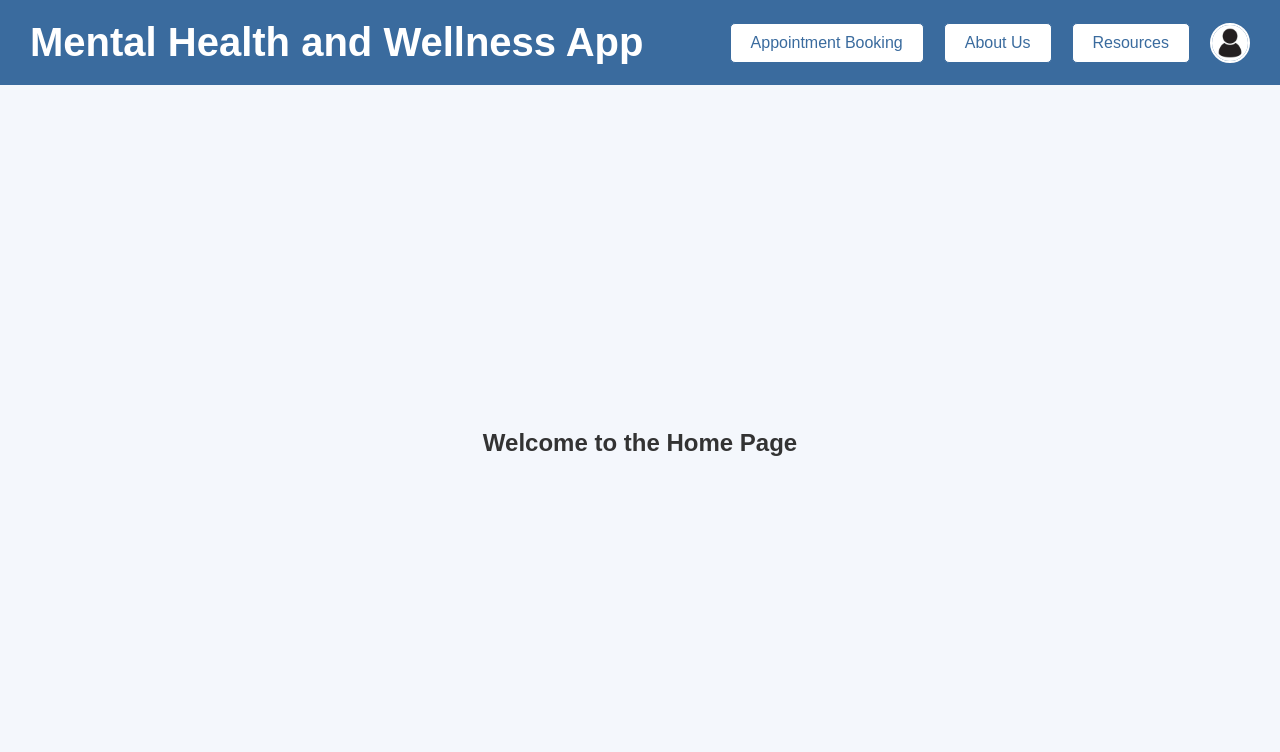
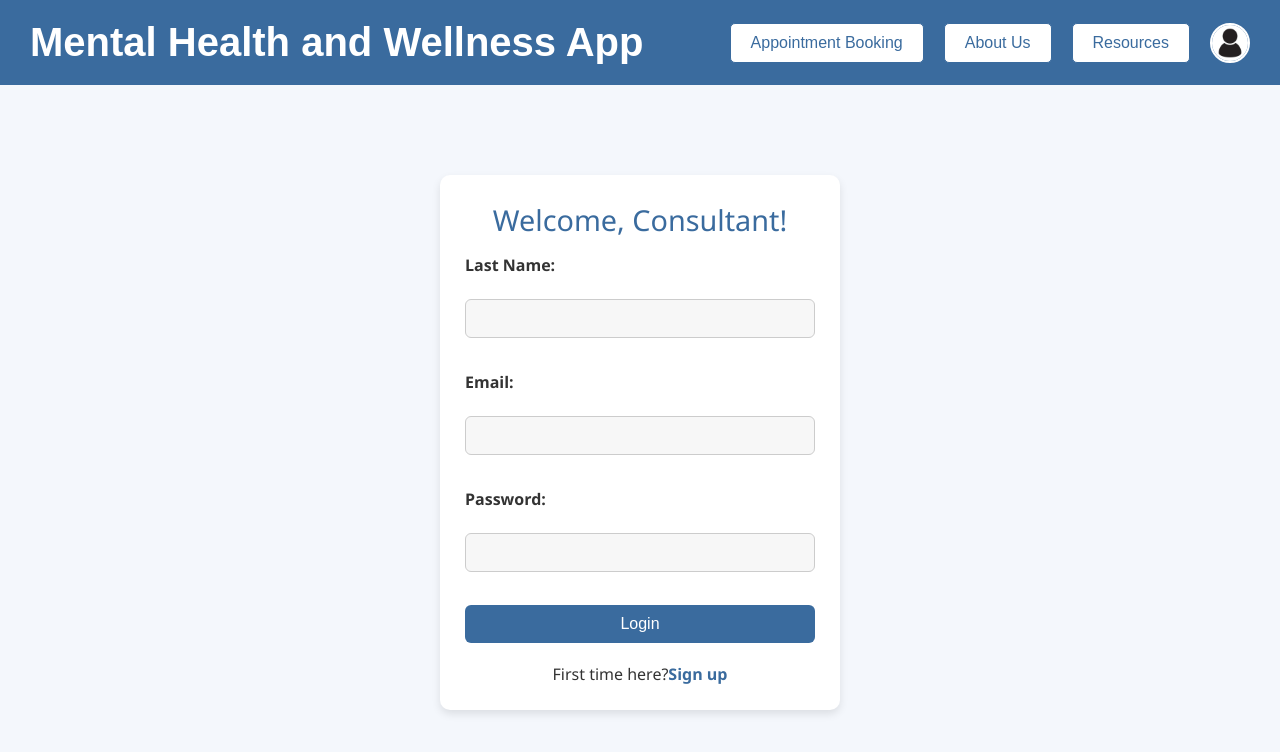
Before and after one commit to aduobed/Mental-Health-Support-And-Counselling-App, a React (Create React App) app in the folder frontend/: page / in a window 1280 px wide. Shown: the top 752 px of the page. Built offline with nearby package versions, Linux system fonts and the light colour scheme.

Commit message:
fix react connection to backend

```diff
--- a/frontend/src/App.js
+++ b/frontend/src/App.js
@@ -1,5 +1,12 @@
 import { useState } from 'react';
-import { BrowserRouter as Router, Routes, Route, useNavigate } from 'react-router-dom';
+import { useLocation } from 'react-router-dom';
+
+import {
+    BrowserRouter as Router,
+    Routes,
+    Route,
+    useNavigate,
+} from 'react-router-dom';
 import Home from './components/Home';
 import About from './components/About';
 import Resources from './components/Resources';
@@ -12,15 +19,18 @@ import profileImage from './profile.jpg';
 function App() {
     const [isProfileMenuOpen, setIsProfileMenuOpen] = useState(false);
     const [roleSelection, setRoleSelection] = useState(null);
-  const navigate = useNavigate();  // Use useNavigate for programmatic navigation
+    const navigate = useNavigate(); // Use useNavigate for programmatic navigation
+    const location = useLocation();
+    const userData = location.state?.userData; // Access the passed data
 
-  const handleRoleSelect = (role) => {
+
+    const handleRoleSelect = role => {
         setRoleSelection(role);
-    navigate('/login');  // Use navigate to go to login page after selecting role
+        navigate('/login'); // Use navigate to go to login page after selecting role
         setIsProfileMenuOpen(false);
     };
 
-  const handleProfileClick = (e) => {
+    const handleProfileClick = e => {
         e.stopPropagation();
         setIsProfileMenuOpen(!isProfileMenuOpen);
         setRoleSelection(null);
@@ -29,25 +39,48 @@ function App() {
     return (
         <div className="App" onClick={() => setIsProfileMenuOpen(false)}>
             <header className="Main-header">
-        <h1 className="App-title" onClick={() => navigate('/')} style={{ cursor: 'pointer' }}>Mental Health and Wellness App</h1>
+                <h1
+                    className="App-title"
+                    onClick={() => navigate('/')}
+                    style={{ cursor: 'pointer' }}
+                >
+                    Mental Health and Wellness App
+                </h1>
 
                 <nav className="Nav-menu">
-          <button onClick={() => navigate('/appointment')}>Appointment Booking</button>
+                    <button onClick={() => navigate('/appointment')}>
+                        Appointment Booking
+                    </button>
                     <button onClick={() => navigate('/about')}>About Us</button>
-          <button onClick={() => navigate('/resources')}>Resources</button>
+                    <button onClick={() => navigate('/resources')}>
+                        Resources
+                    </button>
                 </nav>
 
                 {/* User Profile Section */}
-        <div className="profile-section" onClick={(e) => e.stopPropagation()}>
+                <div
+                    className="profile-section"
+                    onClick={e => e.stopPropagation()}
+                >
                     <div className="profile-icon" onClick={handleProfileClick}>
-            <img src={profileImage} alt="User Profile" className="profile-img" />
+                        <img
+                            src={profileImage}
+                            alt="User Profile"
+                            className="profile-img"
+                        />
                     </div>
 
                     {/* Profile Dropdown */}
                     {isProfileMenuOpen && (
                         <div className="profile-dropdown">
-              <button onClick={() => handleRoleSelect('user')}>User</button>
-              <button onClick={() => handleRoleSelect('consultant')}>Consultant</button>
+                            <button onClick={() => handleRoleSelect('user')}>
+                                { userData ? `Welcome, ${userData.data.username}` : 'User' }
+                            </button>
+                            <button
+                                onClick={() => handleRoleSelect('consultant')}
+                            >
+                                Consultant
+                            </button>
                         </div>
                     )}
                 </div>
@@ -55,12 +88,22 @@ function App() {
 
             <div className="App-content">
                 <Routes>
-          <Route path="/" element={<Home />} />
+                    <Route path="/" element={<Login />} />
+                    <Route path="/home" element={<Home />} />
                     <Route path="/about" element={<About />} />
                     <Route path="/resources" element={<Resources />} />
-          <Route path="/appointment" element={<AppointmentBooking />} />
-          <Route path="/login" element={<Login role={roleSelection} />} />
-          <Route path="/signup" element={<Signup role={roleSelection} />} />
+                    <Route
+                        path="/appointment"
+                        element={<AppointmentBooking />}
+                    />
+                    <Route
+                        path="/login"
+                        element={<Login role={roleSelection} />}
+                    />
+                    <Route
+                        path="/signup"
+                        element={<Signup role={roleSelection} />}
+                    />
                 </Routes>
             </div>
         </div>
--- a/frontend/src/components/Home.js
+++ b/frontend/src/components/Home.js
@@ -1,5 +1,4 @@
 function Home() {
     return <h2>Welcome to the Home Page</h2>;
   }
-
   export default Home;
--- a/frontend/src/components/Login.js
+++ b/frontend/src/components/Login.js
@@ -1,35 +1,89 @@
-import React from 'react';
+import React, { useState } from 'react';
 import { useNavigate } from 'react-router-dom';
 import './Login.css';
 
 const Login = ({ role }) => {
     const navigate = useNavigate();
+    const [username, setUsername] = useState('');
+    const [password, setPassword] = useState('');
+    const [error, setError] = useState('');
 
     const handleSignUpClick = () => {
         // Navigate to the SignUp page
         navigate('/signup');
     };
 
+    const handleLoginSubmit = async e => {
+        e.preventDefault(); // Prevent the default form submission behavior
+
+        try {
+            const response = await fetch(
+                'http://localhost:8000/api/user/login',
+                {
+                    method: 'POST',
+                    headers: {
+                        'Content-Type': 'application/json',
+                    },
+                    body: JSON.stringify({
+                        username,
+                        password,
+                    }),
+                }
+            );
+
+
+            if (response.ok) {
+                const data = await response.json();
+                console.log('Login successful:', data);
+
+                // Redirect to the dashboard or another page
+                navigate('/home', { state: { userData: data } });
+            } else {
+                const errorData = await response.json();
+                setError(errorData.detail || 'Login failed. Please try again.');
+            }
+        } catch (err) {
+            console.error('Error during login:', err);
+            setError('An error occurred. Please try again later.');
+        }
+    };
+
     return (
         <div className="auth-container">
             <h2>Welcome, {role === 'user' ? 'User' : 'Consultant'}!</h2>
 
-      <form>
+            <form method="post">
                 <label htmlFor="lastname">Last Name:</label>
-        <input type="text" id="lastname" name="lastname" required />
+                <input
+                    type="text"
+                    id="lastname"
+                    name="username"
+                    required
+                    onChange={e => setUsername(e.target.value)}
+                />
 
                 <label htmlFor="email">Email:</label>
                 <input type="email" id="email" name="email" required />
 
                 <label htmlFor="password">Password:</label>
-        <input type="password" id="password" name="password" required />
+                <input
+                    type="password"
+                    id="password"
+                    name="password"
+                    required
+                    onChange={e => setPassword(e.target.value)}
+                />
 
-        <button type="submit">Login</button>
+                <button type="submit" onClick={handleLoginSubmit}>
+                    Login
+                </button>
             </form>
 
             <p className="signup-link">
                 First time here?
-        <span onClick={handleSignUpClick} className="signup-text">Sign up</span>
+                <span onClick={handleSignUpClick} className="signup-text">
+                    Sign up
+                </span>
             </p>
         </div>
     );
```
Lines whose indentation alone changed are shown as unchanged.
